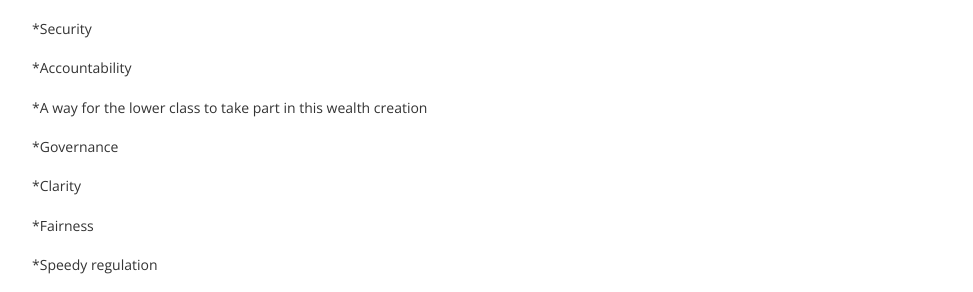
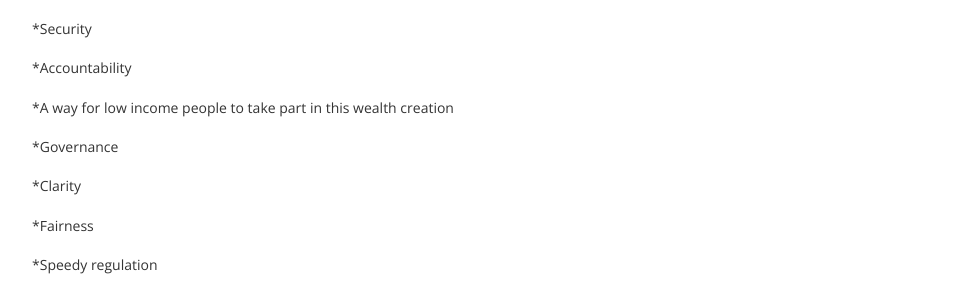
Before and after one commit to redbullmaxstrength/theblockchainboy.github.io, a Jekyll site: the page built from _posts/1880-09-04-crack-dealers.markdown, in a window 1280 px wide. Shown: the part 950-1242 px from the top of the page, without its empty margins (153-1126 px from the left). Built offline with Jekyll 4.4.1, drawn with Linux system fonts in a browser that asks for light colours.

Commit message:
Update 1880-09-04-crack-dealers.markdown

```diff
--- a/_posts/1880-09-04-crack-dealers.markdown
+++ b/_posts/1880-09-04-crack-dealers.markdown
@@ -45,7 +45,7 @@ Right now we need:
 
 *Accountability
 
-*A way for the lower class to take part in this wealth creation
+*A way for low income people to take part in this wealth creation
 
 *Governance
 
```
